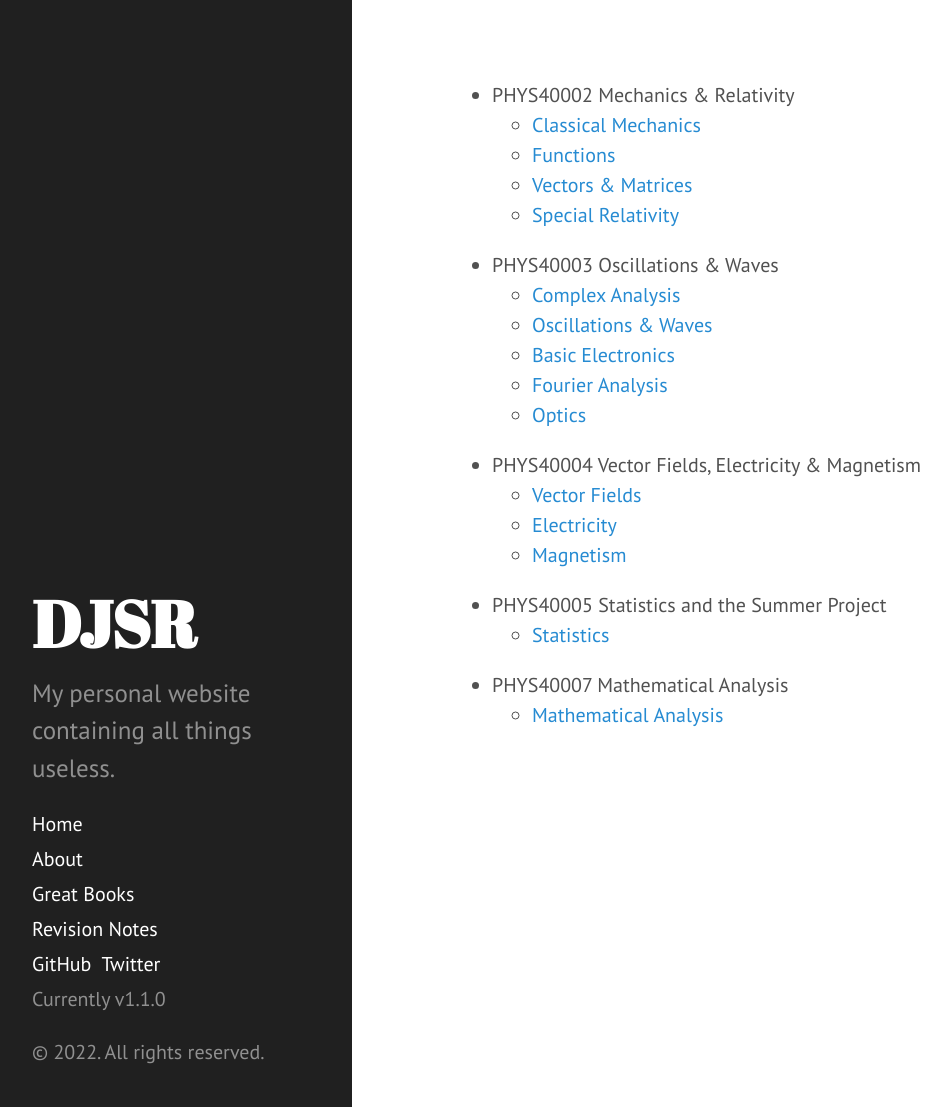
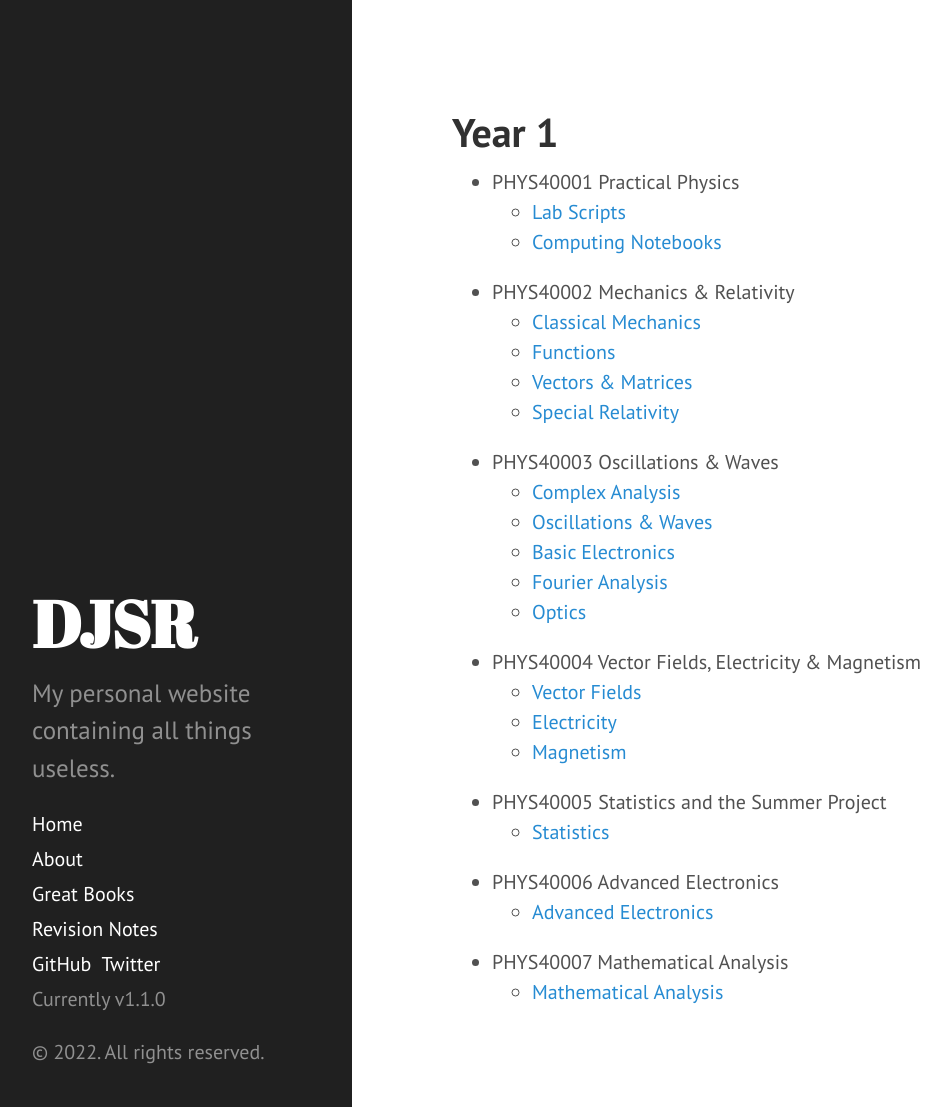
Before and after one commit to dansomrob/dansomrob.github.io, a Jekyll site: the page built from notes/Y1/Y1.md, in a window 1280 px wide and 1107 px high. Shown: the whole window, without its empty margins (8-959 px from the left). Built offline with Jekyll 4.4.1, drawn with Linux system fonts in a browser that asks for light colours.

Commit message:
Update Y1.md

```diff
--- a/notes/Y1/Y1.md
+++ b/notes/Y1/Y1.md
@@ -2,6 +2,11 @@
 layout: default
 title: Year 1
 ---
+# Year 1
+
+- PHYS40001 Practical Physics
+  - [Lab Scripts]({{ site.url }}/notes/Y1/lab.pdf)
+  - [Computing Notebooks]({{ site.url }}/notes/Y1/comp)
 - PHYS40002 Mechanics & Relativity
   - [Classical Mechanics]({{ site.url }}/notes/Y1/M&R/CM.pdf)
   - [Functions]({{ site.url }}/notes/Y1/M&R/C.pdf)
@@ -18,6 +23,8 @@ title: Year 1
   - [Electricity]({{ site.url }}/notes/Y1/E&M/E.pdf)
   - [Magnetism]({{ site.url }}/notes/Y1/E&M/M.pdf)
 - PHYS40005 Statistics and the Summer Project
-  - [Statistics]({{ site.url }}/notes/Y1/.pdf)
+  - [Statistics]({{ site.url }}/notes/Y1/stats.pdf)
+- PHYS40006 Advanced Electronics
+  - [Advanced Electronics]({{ site.url }}/notes/Y1/AE.pdf)
 - PHYS40007 Mathematical Analysis
   - [Mathematical Analysis]({{ site.url }}/notes/Y1/MA.pdf)
```
